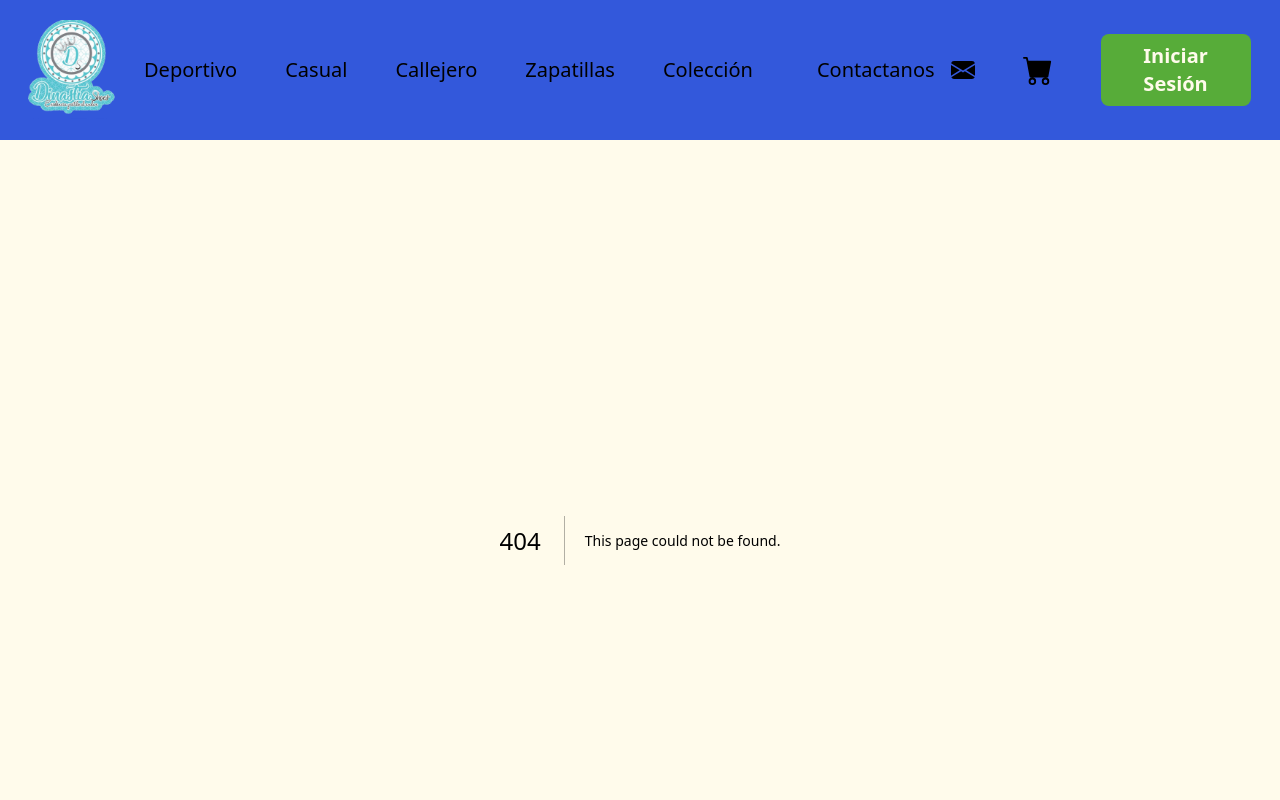
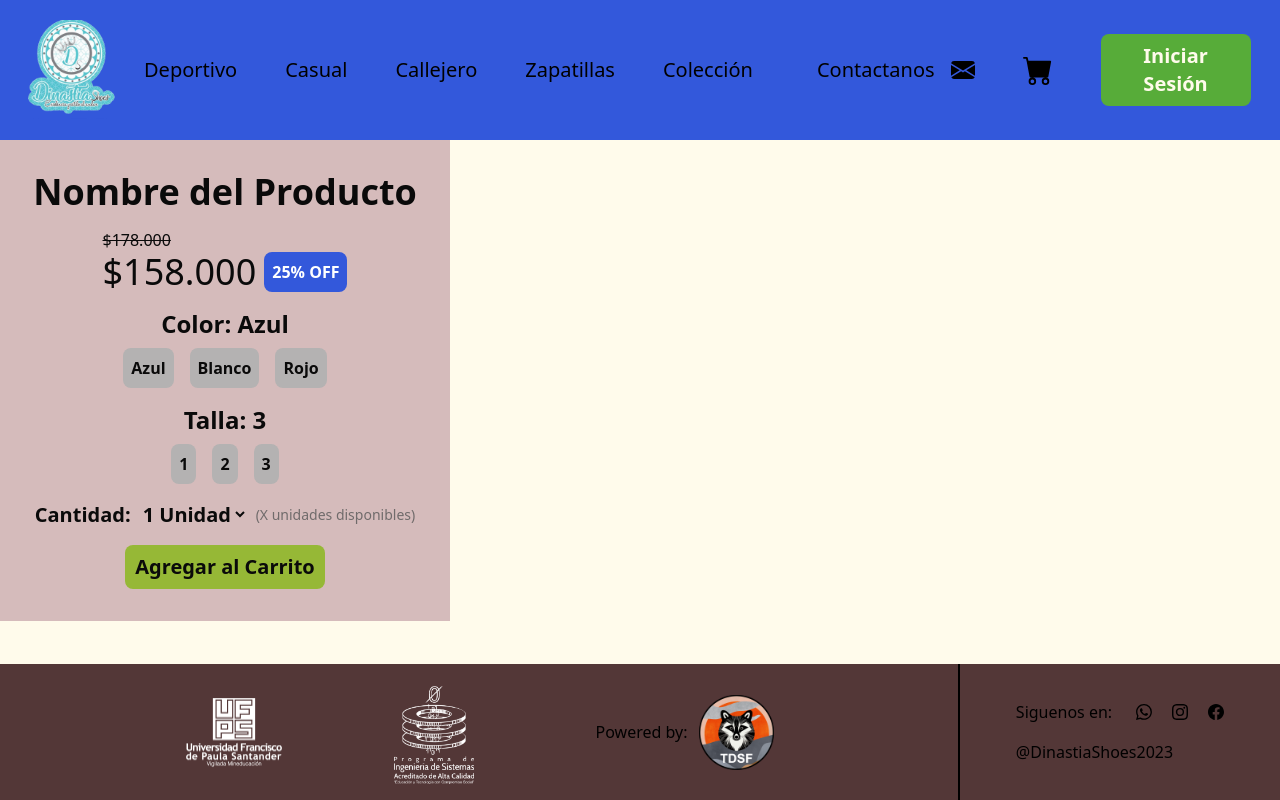
Before and after one commit to Malvare22/DinastiaShoes, a Next.js app: page /product in a window 1280 px wide. Before the commit this address had no page. Shown: the top 800 px of the page. Built offline with nearby package versions, Linux system fonts and the light colour scheme.

Commit message:
Diseño base de información del producto para la selección

```diff
--- /dev/null
+++ b/app/product/page.js
@@ -0,0 +1,81 @@
+'use client'
+import { Button } from "../components/buttons";
+
+export default function Page(){
+    return(
+        <div className="bg-pink p-8 w-[450px] space-y-4">
+            <div className="text-black text-4xl font-bold text-center">
+                Nombre del Producto
+            </div>
+            <div className="text-black w-full flex justify-center">
+                <div>
+                    <div>
+                        <s>$178.000</s>
+                    </div>
+                    <div className="flex items-center space-x-2">
+                        <div className="text-4xl">
+                            $158.000
+                        </div>
+                        <div className="bg-blue text-standardWhite font-bold p-2 rounded-lg">
+                            25% OFF
+                        </div>
+                    </div>
+                </div>
+            </div>
+            <div className="text-black space-y-2">
+                <div className="font-bold text-2xl text-center">
+                    Color: Azul
+                </div>
+                <div className="flex space-x-4 justify-center">
+                    <Option>Azul</Option>
+                    <Option>Blanco</Option>
+                    <Option>Rojo</Option>
+                </div>
+            </div>
+            <div className="text-black space-y-2">
+                <div div className="font-bold text-2xl text-center">
+                    Talla: 3
+                </div>
+                <div className="flex space-x-4 justify-center">
+                    <Option>1</Option>
+                    <Option>2</Option>
+                    <Option>3</Option>
+                </div>
+            </div>
+            <div className="flex justify-center space-x-2 align-middle items-center">
+                <div className="font-bold text-black text-xl">
+                    Cantidad:
+                </div>
+                <div className="font-bold text-black text-xl">
+                    <select className="bg-pink">
+                        <option>1 Unidad</option>
+                    </select>
+                </div>
+                <div className="text-grey text-sm">
+                    (X unidades disponibles)
+                </div>
+            </div>
+            <div className="flex justify-center">
+                <AddItem></AddItem>
+            </div>
+        </div>
+    );
+}
+
+
+const Option = ({children}) =>{
+    return <div className="bg-[#B4B2B2] text-black p-2 font-semibold rounded-lg">{children}</div>;
+}
+
+const AddItem = (props) => {
+
+    const {disable} = props;
+
+    const handleButton = () => {
+
+    }
+
+    return(
+        <button onClick={handleButton} disabled={(disable)} className={"text-black bg-[#96B836] text-xl text-center min-w-[200px]  p-2 rounded-lg font-semibold "+ (disable? "opacity-25": "" )}>Agregar al Carrito</button>
+    );
+}
--- a/tailwind.config.js
+++ b/tailwind.config.js
@@ -31,7 +31,8 @@ module.exports = {
       'yellow' : '#D4B92E',
       'darkRed' : '#AC3939',
       'standardWhite': colors.white,
-      'standardGrey': colors.grey
+      'standardGrey': colors.grey,
+      'pink': "#D5BBBB"
     },
   },
   plugins: [],
```
Also changed, not shown: app/components/products/productVIew.jsx (added).
